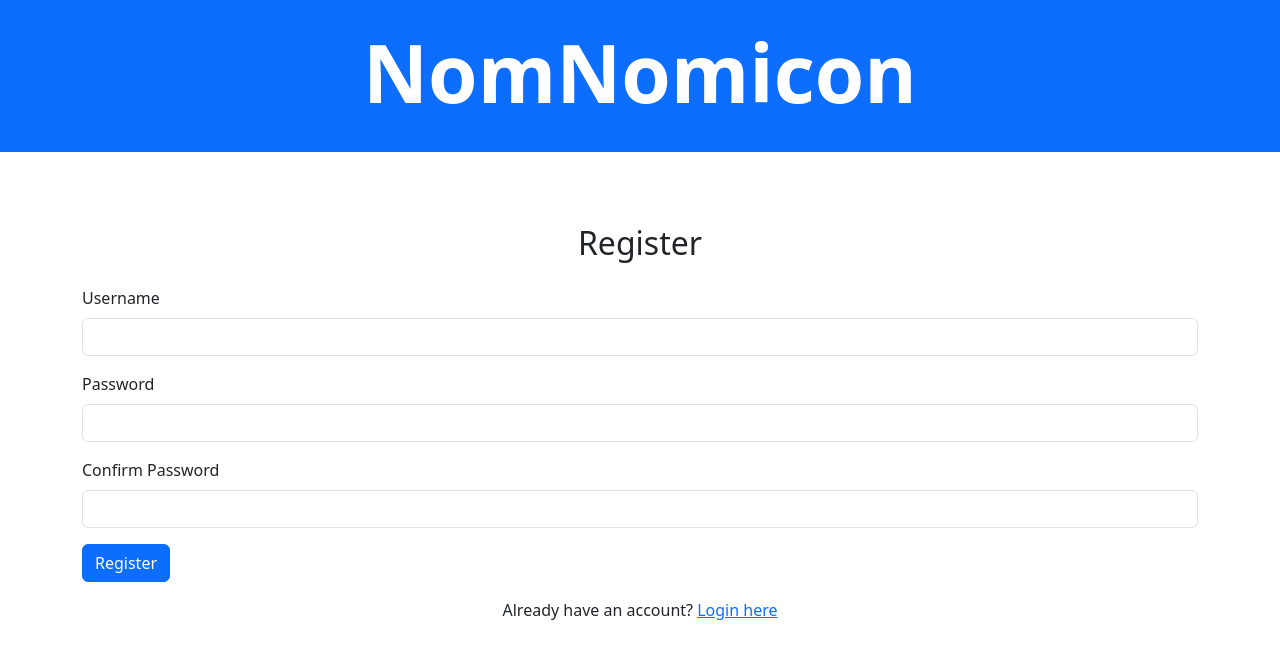
After one commit to NickHemerycke/NomNomicon, a Flask app: page /register in a window 1280 px wide. The commit adds this page. Shown: the top 661 px of the page. Run offline with Flask 3, Linux system fonts and the light colour scheme.

Commit message:
implemented user auth

```diff
--- a/app.py
+++ b/app.py
@@ -1,13 +1,27 @@
-from flask import Flask, request, jsonify, render_template, redirect
+from flask import Flask, request, jsonify, render_template, redirect, url_for
 from flask_sqlalchemy import SQLAlchemy
 from flask_cors import CORS
+from flask_login import LoginManager, UserMixin, login_user, login_required, logout_user, current_user, login_manager
+from flask_bcrypt import Bcrypt
 
 app = Flask(__name__)
 CORS(app)
 
+login_manager = LoginManager()
+login_manager.init_app(app)
+login_manager.login_view = 'login'
+
+bcrypt = Bcrypt(app)
+
 
 app.config['SQLALCHEMY_DATABASE_URI'] = 'sqlite:///dish.db'
+app.config['SECRET_KEY'] = 'mysecret'  # For sessions
 db = SQLAlchemy(app)
+
+class User(db.Model, UserMixin):
+    id = db.Column(db.Integer, primary_key=True)
+    username = db.Column(db.String(150), unique=True, nullable=False)
+    password = db.Column(db.String(150), nullable=False)
 
 
 class Dish(db.Model):
@@ -15,6 +29,10 @@ class Dish(db.Model):
     name = db.Column(db.String(80), nullable=False)
     meal_type = db.Column(db.String(80), nullable=False)
     addToMenu = db.Column(db.Boolean, default=False)
+    user_id = db.Column(db.Integer, db.ForeignKey('user.id'), nullable=False)
+
+    user = db.relationship('User', backref=db.backref('dishes', lazy=True))
+
 
 class Ingredient(db.Model):
     id = db.Column(db.Integer, primary_key=True)
@@ -23,24 +41,63 @@ class Ingredient(db.Model):
 
     dish = db.relationship('Dish', backref=db.backref('ingredients', cascade='all, delete-orphan'))
 
+@app.route('/login', methods=['GET', 'POST'])
+def login():
+    if request.method == 'POST':
+        username = request.form['username']
+        password = request.form['password']
+        user = User.query.filter_by(username=username).first()
+
+        if user and bcrypt.check_password_hash(user.password, password):
+            login_user(user)
+            return redirect(url_for('home'))
+
+    return render_template('login.html')
+
+@app.route('/logout')
+def logout():
+    logout_user()
+    return redirect(url_for('login'))
+
+@app.route('/register', methods=['GET', 'POST'])
+def register():
+    if request.method == 'POST':
+        username = request.form['username']
+        password = request.form['password']
+        hashed_password = bcrypt.generate_password_hash(password).decode('utf-8')
+        new_user = User(username=username, password=hashed_password)
+
+        try:
+            db.session.add(new_user)
+            db.session.commit()
+            return redirect(url_for('login'))
+        except:
+            return 'There was an issue registering your account'
+
+    return render_template('register.html')
+
+
+
 
 @app.route('/')
 @app.route('/dishes')
+@login_required
 def home():
-    appetizers = Dish.query.filter_by(meal_type='appetizer').all()
-    lunches = Dish.query.filter_by(meal_type='lunch').all()
-    dinners = Dish.query.filter_by(meal_type='dinner').all()
+    appetizers = Dish.query.filter_by(meal_type='appetizer', user_id=current_user.id).all()
+    lunches = Dish.query.filter_by(meal_type='lunch', user_id=current_user.id).all()
+    dinners = Dish.query.filter_by(meal_type='dinner', user_id=current_user.id).all()
     return render_template('index.html', appetizers=appetizers, lunches=lunches, dinners=dinners)
 
 @app.route('/add', methods=['POST'])
+@login_required
 def add():
     name = request.form.get('dish_name')
     meal_type = request.form.get('meal_type')
-    ingredient_list = request.form.getlist('ingredients')  # Get all inputs named "ingredients"
+    ingredient_list = request.form.getlist('ingredients')
 
-    new_dish = Dish(name=name, meal_type=meal_type)
+    new_dish = Dish(name=name, meal_type=meal_type, user_id=current_user.id)
     db.session.add(new_dish)
-    db.session.flush()  # To get the ID before commit
+    db.session.flush()
 
     for ingredient_name in ingredient_list:
         if ingredient_name.strip():
@@ -51,20 +108,28 @@ def add():
 
 
 
+
 @app.route('/addToMenu/<int:dish_id>')
+@login_required
 def addToMenu(dish_id):
     dish = Dish.query.get(dish_id)
-    dish.addToMenu = not dish.addToMenu
-    db.session.commit()
+    if dish.user_id == current_user.id:
+        dish.addToMenu = not dish.addToMenu
+        db.session.commit()
     return redirect('/')
 
-
 @app.route('/delete/<int:dish_id>')
+@login_required
 def delete(dish_id):
     dish = Dish.query.get(dish_id)
-    db.session.delete(dish)
-    db.session.commit()
+    if dish.user_id == current_user.id:
+        db.session.delete(dish)
+        db.session.commit()
     return redirect('/')
+
+@login_manager.user_loader
+def load_user(user_id):
+    return User.query.get(int(user_id))
 
 
 @app.route('/ingredients')
--- a/requirment.txt
+++ /dev/null
@@ -1,3 +0,0 @@
-Flask==2.3.2
-Flask-SQLAlchemy==3.1.1
-Flask-CORS==4.0.0
--- a/templates/index.html
+++ b/templates/index.html
@@ -17,6 +17,7 @@
             <button onclick ="location.href='{{ url_for('menu') }}'" class="btn btn-primary w-25">Menu</button>
             <button onclick ="location.href='{{ url_for('home') }}'" class="btn btn-secondary w-25">Dishes</button>
             <button onclick ="location.href='{{ url_for('ingredients') }}'" class="btn btn-primary w-25">Groceries</button>
+            <button onclick="location.href='{{ url_for('logout') }}'" class="btn btn-danger w-10">Logout</button>
         </div>
 
         <form action="/add" method="POST" class="mb-4">
--- a/templates/ingredients.html
+++ b/templates/ingredients.html
@@ -16,6 +16,7 @@
             <button onclick="location.href='{{ url_for('menu') }}'" class="btn btn-primary w-25">Menu</button>
             <button onclick="location.href='{{ url_for('home') }}'" class="btn btn-primary w-25">Dishes</button>
             <button onclick="location.href='{{ url_for('ingredients') }}'" class="btn btn-secondary w-25">Groceries</button>
+            <button onclick="location.href='{{ url_for('logout') }}'" class="btn btn-danger w-10">Logout</button>
         </div>
 
         <h2 class="mb-3">Your Grocery List</h2>
--- a/templates/menu.html
+++ b/templates/menu.html
@@ -17,6 +17,7 @@
             <button onclick ="location.href='{{ url_for('menu') }}'" class="btn btn-secondary w-25">Menu</button>
             <button onclick ="location.href='{{ url_for('home') }}'" class="btn btn-primary w-25">Dishes</button>
             <button onclick ="location.href='{{ url_for('ingredients') }}'" class="btn btn-primary w-25">Groceries</button>
+            <button onclick="location.href='{{ url_for('logout') }}'" class="btn btn-danger w-10">Logout</button>
         </div>
 
         <h2 class="mb-3">Your Menu</h2>
--- /dev/null
+++ b/templates/register.html
@@ -0,0 +1,43 @@
+<!DOCTYPE html>
+<html lang="en">
+<head>
+    <title>Register</title>
+    <link rel="stylesheet" type="text/css" href="{{ url_for('static', filename='styles.css') }}">
+    <link href="https://cdn.jsdelivr.net/npm/bootstrap@5.3.3/dist/css/bootstrap.min.css" rel="stylesheet">
+</head>
+<body>
+    <header class="bg-primary text-white py-4">
+        <div class="container-fluid text-center">
+            <h1 class="display-1 fw-bold">NomNomicon</h1>
+        </div>
+    </header>
+    <div class="container mt-5 py-4">
+        <h2 class="text-center">Register</h2>
+
+        <form action="{{ url_for('register') }}" method="POST" class="mt-4">
+            <div class="mb-3">
+                <label for="username" class="form-label">Username</label>
+                <input type="text" id="username" name="username" class="form-control" required>
+            </div>
+
+            <div class="mb-3">
+                <label for="password" class="form-label">Password</label>
+                <input type="password" id="password" name="password" class="form-control" required>
+            </div>
+
+            <div class="mb-3">
+                <label for="confirm_password" class="form-label">Confirm Password</label>
+                <input type="password" id="confirm_password" name="confirm_password" class="form-control" required>
+            </div>
+
+            <button type="submit" class="btn btn-primary">Register</button>
+        </form>
+
+        <div class="mt-3 text-center">
+            <p>Already have an account? <a href="{{ url_for('login') }}">Login here</a></p>
+        </div>
+    </div>
+
+    <script src="https://cdn.jsdelivr.net/npm/bootstrap@5.3.3/dist/js/bootstrap.bundle.min.js"></script>
+</body>
+</html>
```
Also changed, not shown: templates/login.html (added, +38 -0 lines), instance/dish.db.
